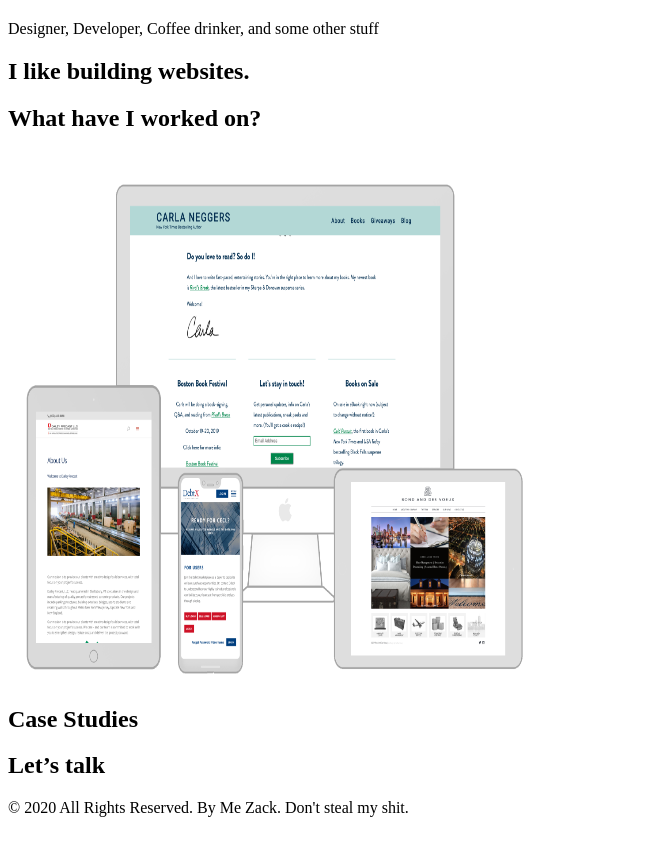
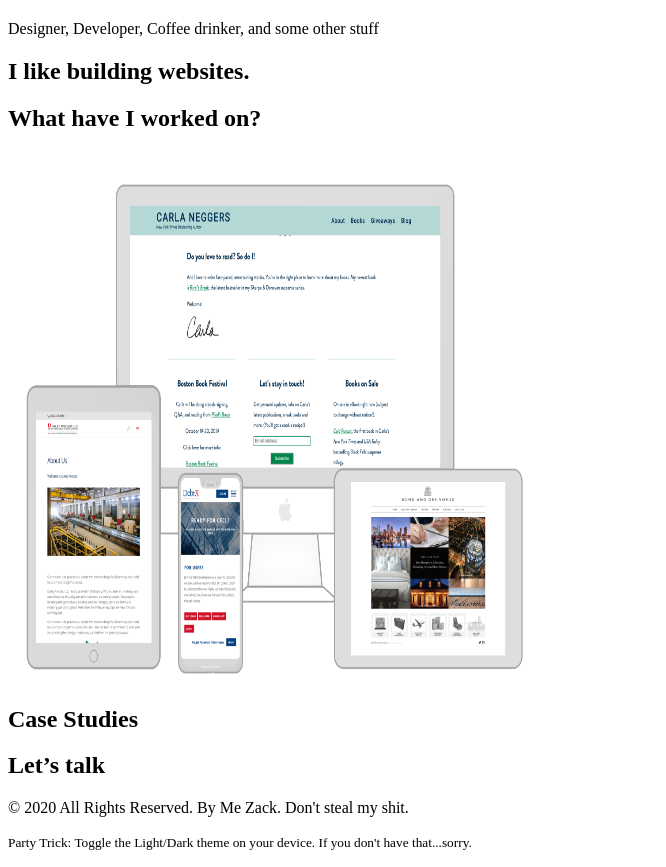
Before and after one commit to zackjewell/zjnety, an Eleventy site: page _src/index.md in a window 1280 px wide. Shown: the part 60-927 px from the top of the page, without its empty margins (0-666 px from the left). Before the commit the page ends 893 px from the top, so only its background shows below. Built offline with nearby package versions, Linux system fonts and the light colour scheme; Eleventy itself is replaced by a stand-in of ours; files that its build step writes are made by us from their sources.

Commit message:
new footer

```diff
--- a/_src/_templates/footer.njk
+++ b/_src/_templates/footer.njk
@@ -1,6 +1,7 @@
 
 <footer class="sub">
 	<p><span>&copy; 2020 All Rights Reserved. By Me Zack. Don't steal my shit.</span></p>
+	<p><small>Party Trick: Toggle the Light/Dark theme on your device. If you don't have that...sorry.</small></p>
     {# <label class="theme-switch" for="checkbox">
     	<input type="checkbox" id="checkbox" />
     	<div class="slider round"></div>
```
Also changed, not shown: 8 other files.
